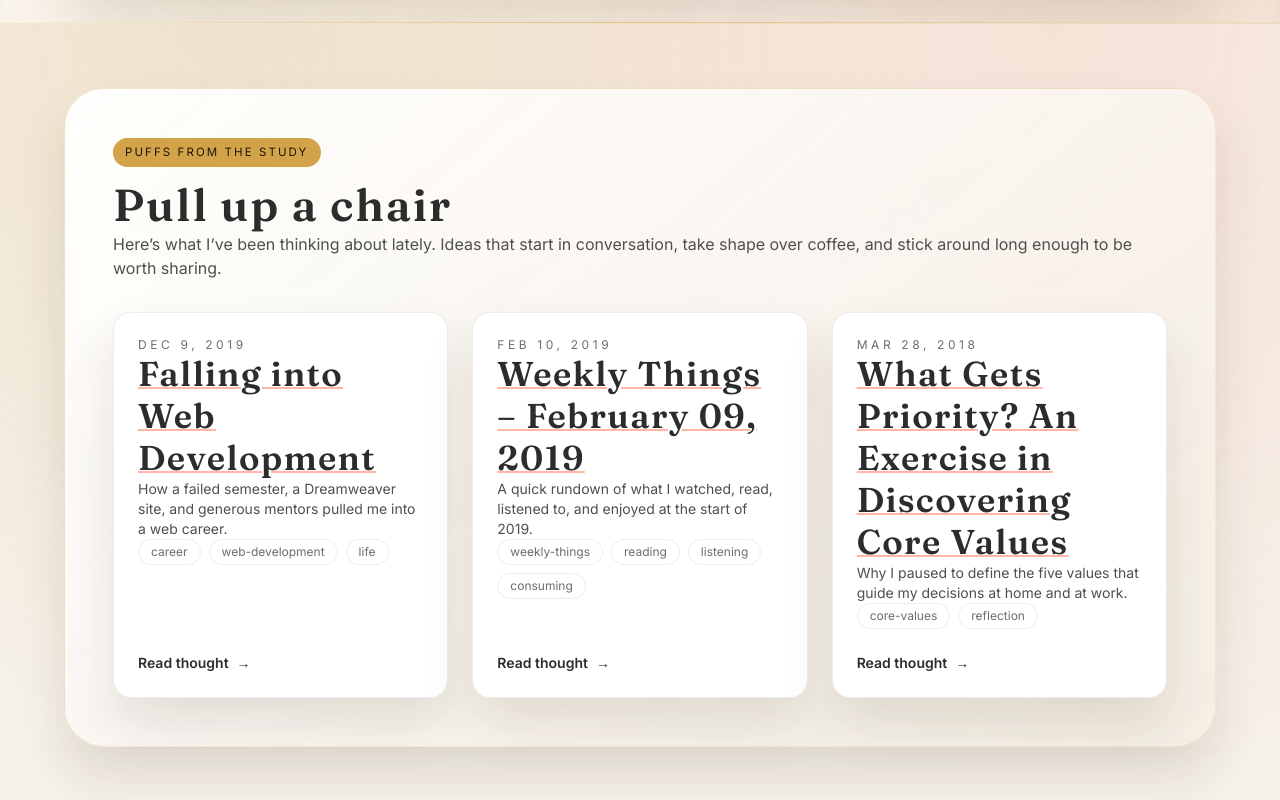
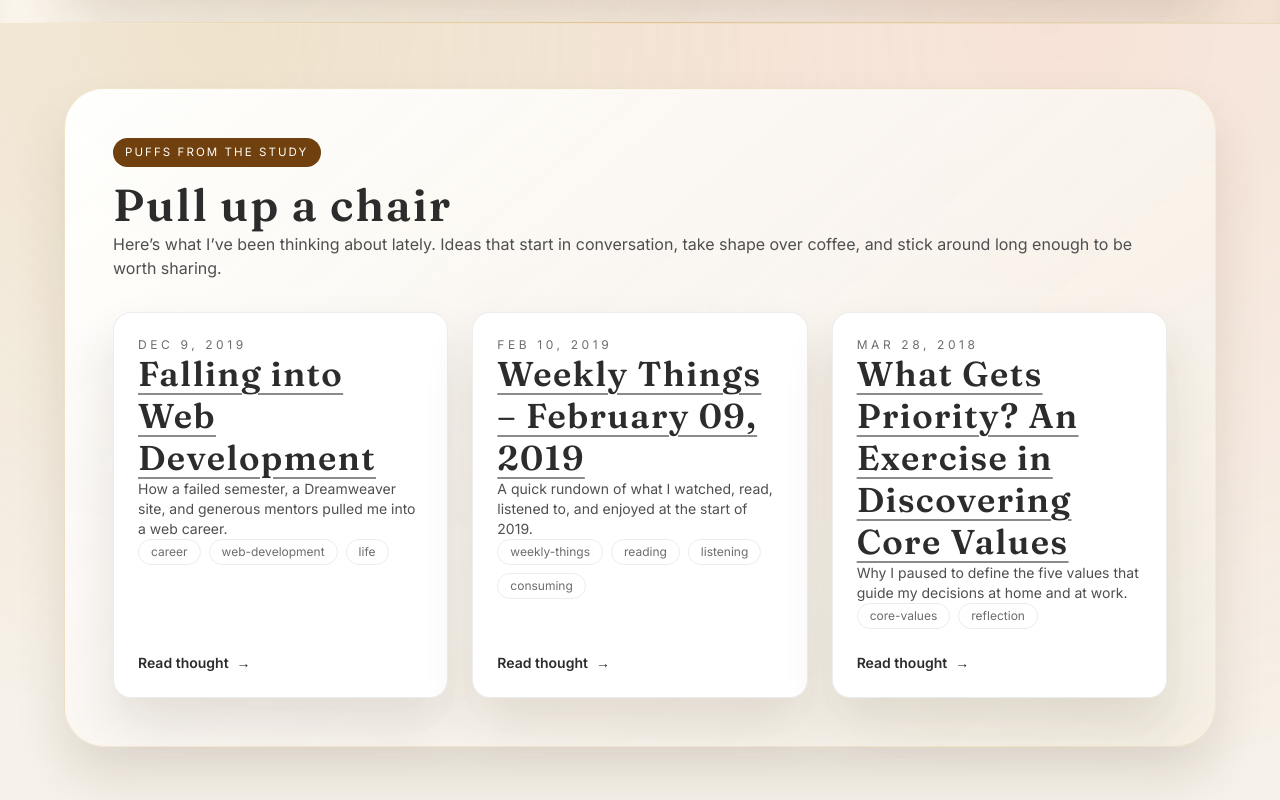
Before and after one commit to jonkohlmeier/jonkohlmeier.com, an Astro site: page / in a window 1280 px wide. Shown: the part 1000-1800 px from the top of the page. Built offline with nearby package versions, Linux system fonts and the light colour scheme; Astro itself is replaced by a stand-in of ours.

Commit message:
Improve light theme link contrast

```diff
--- a/src/styles/global.css
+++ b/src/styles/global.css
@@ -9,9 +9,10 @@
   --color-text: #2c2c2c;
   --color-text-subtle: #4f4f4f;
   --color-text-muted: #6d6d6d;
-  --color-accent: #d3a34a;
-  --color-accent-strong: #c48d2a;
-  --color-accent-contrast: #1f1606;
+  --color-accent: #70400e;
+  --color-accent-strong: #8c4f16;
+  --color-accent-contrast: #fffdf6;
+  --color-accent-rgb: 112, 64, 14;
   --color-orange: #ff7a59;
   --color-rust: #a14c35;
   --color-border: rgba(31, 24, 16, 0.08);
@@ -47,6 +48,7 @@
   --color-accent: #d3a34a;
   --color-accent-strong: #b98930;
   --color-accent-contrast: #22190a;
+  --color-accent-rgb: 211, 163, 74;
   --color-orange: #ff7a59;
   --color-rust: #a14c35;
   --color-border: rgba(245, 243, 238, 0.08);
@@ -131,13 +133,14 @@ a:hover,
 a:focus {
   color: var(--color-accent);
   text-decoration: underline;
-  text-decoration-color: var(--color-orange);
+  text-decoration-color: currentColor;
   text-decoration-thickness: 2px;
+  text-underline-offset: 0.2em;
 }
 
 a:focus-visible {
   outline: none;
-  box-shadow: 0 0 0 2px var(--color-orange);
+  box-shadow: 0 0 0 3px var(--color-accent);
   border-radius: 6px;
 }
 
@@ -226,12 +229,14 @@ textarea:focus {
 .link-underline {
   text-decoration: underline;
   text-decoration-thickness: 2px;
-  text-decoration-color: rgba(255, 122, 89, 0.55);
-  transition: text-decoration-color 0.2s ease;
+  text-decoration-color: color-mix(in srgb, currentColor 55%, transparent);
+  text-underline-offset: 0.2em;
+  transition: text-decoration-color 0.2s ease, text-decoration-thickness 0.2s ease;
 }
 
 .link-underline:hover {
-  text-decoration-color: var(--color-orange);
+  text-decoration-color: currentColor;
+  text-decoration-thickness: 3px;
 }
 
 .container-page {
@@ -301,7 +306,7 @@ textarea:focus {
   background: var(--color-accent-strong);
   filter: brightness(1.06);
   text-decoration: underline;
-  text-decoration-color: var(--color-orange);
+  text-decoration-color: currentColor;
   transform: translateY(-1px);
 }
 
@@ -313,7 +318,7 @@ textarea:focus {
 
 .btn-secondary:hover,
 .btn-secondary:focus-visible {
-  background: rgba(211, 163, 74, 0.12);
+  background: rgba(var(--color-accent-rgb), 0.12);
   border-color: var(--color-accent-strong);
 }
 
@@ -424,7 +429,7 @@ textarea:focus {
 .nav-link--active {
   background: var(--color-surface-muted);
   color: var(--color-accent);
-  border: 1px solid rgba(211, 163, 74, 0.35);
+  border: 1px solid rgba(var(--color-accent-rgb), 0.35);
 }
 
 .hero-heading {
```
